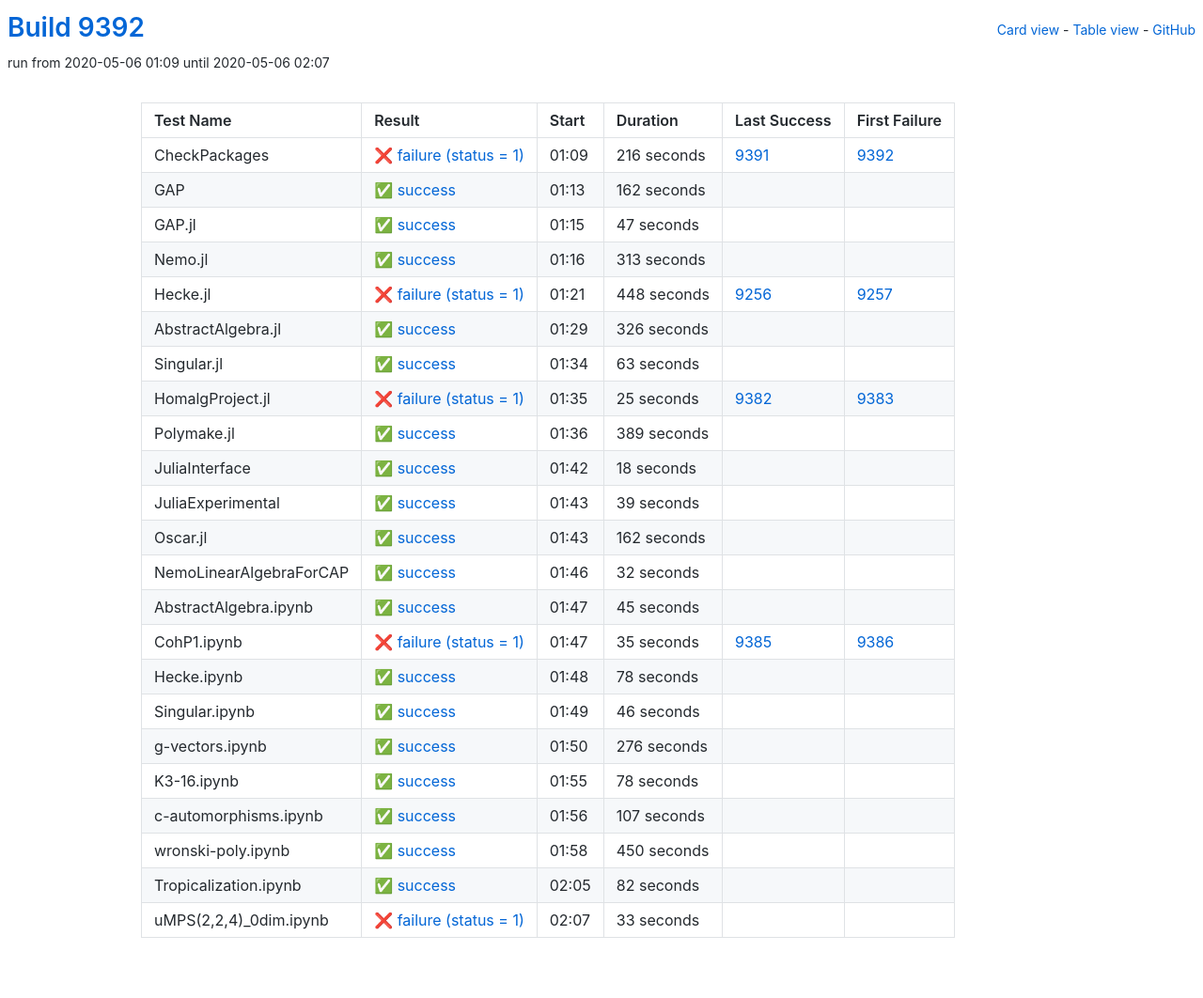
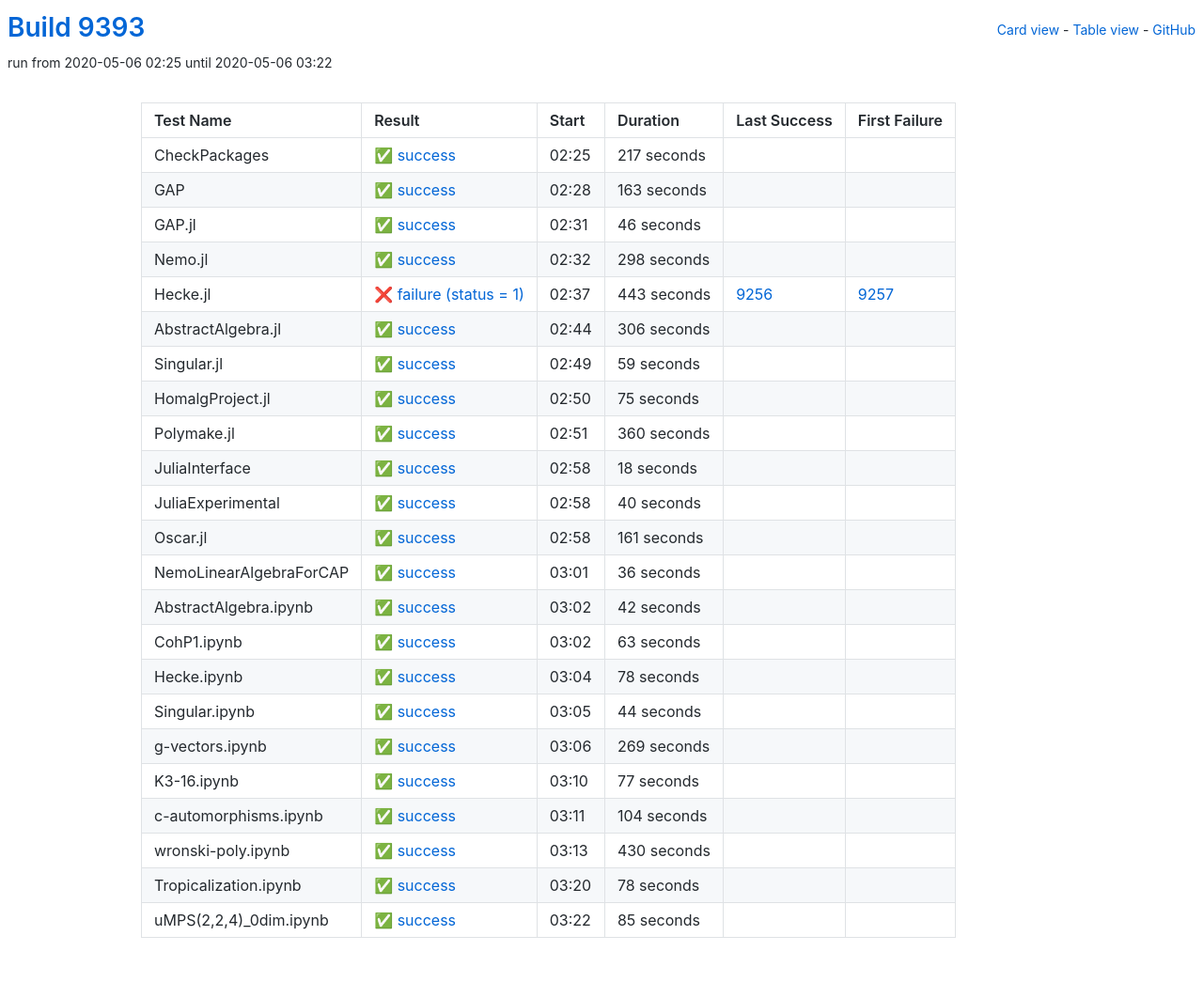
Before and after one commit to oscar-system/oscar-ci-status, a Jekyll site: the page built from table.html, in a window 1280 px wide. Shown: the whole page at 94% size. Built offline with Jekyll 4.4.1, drawn with Linux system fonts in a browser that asks for light colours.

Commit message:
Build 9393

```diff
--- a/_data/ci.yml
+++ b/_data/ci.yml
@@ -1,113 +1,113 @@
-build: 9392
-build_url: https://oscarci.mathematik.uni-kl.de/job/oscar/9392/
+build: 9393
+build_url: https://oscarci.mathematik.uni-kl.de/job/oscar/9393/
 job: oscar
 tests:
-- duration: 216
-  exitcode: 1
-  first_failure: 9392
-  first_failure_url: https://oscarci.mathematik.uni-kl.de/job/oscar/9392/
+- duration: 217
+  exitcode: 0
+  first_failure: false
+  first_failure_url: null
   id: checkpackages
-  last_success: 9391
-  last_success_url: https://oscarci.mathematik.uni-kl.de/job/oscar/9391/
-  log: https://oscarci.mathematik.uni-kl.de/job/oscar/9392/artifact/logs/build-9392/CheckPackages.log
+  last_success: false
+  last_success_url: null
+  log: https://oscarci.mathematik.uni-kl.de/job/oscar/9393/artifact/logs/build-9393/CheckPackages.log
   name: CheckPackages
-  start: 2020-05-06 01:09
-  status: failure
-  success: false
-- duration: 162
+  start: 2020-05-06 02:25
+  status: success
+  success: true
+- duration: 163
   exitcode: 0
   first_failure: false
   first_failure_url: null
   id: gap
   last_success: false
   last_success_url: null
-  log: https://oscarci.mathematik.uni-kl.de/job/oscar/9392/artifact/logs/build-9392/GAP.log
+  log: https://oscarci.mathematik.uni-kl.de/job/oscar/9393/artifact/logs/build-9393/GAP.log
   name: GAP
-  start: 2020-05-06 01:13
+  start: 2020-05-06 02:28
   status: success
   success: true
-- duration: 47
+- duration: 46
   exitcode: 0
   first_failure: false
   first_failure_url: null
   id: gap-jl
   last_success: false
   last_success_url: null
-  log: https://oscarci.mathematik.uni-kl.de/job/oscar/9392/artifact/logs/build-9392/GAP.jl.log
+  log: https://oscarci.mathematik.uni-kl.de/job/oscar/9393/artifact/logs/build-9393/GAP.jl.log
   name: GAP.jl
-  start: 2020-05-06 01:15
+  start: 2020-05-06 02:31
   status: success
   success: true
-- duration: 313
+- duration: 298
   exitcode: 0
   first_failure: false
   first_failure_url: null
   id: nemo-jl
   last_success: false
   last_success_url: null
-  log: https://oscarci.mathematik.uni-kl.de/job/oscar/9392/artifact/logs/build-9392/Nemo.jl.log
+  log: https://oscarci.mathematik.uni-kl.de/job/oscar/9393/artifact/logs/build-9393/Nemo.jl.log
   name: Nemo.jl
-  start: 2020-05-06 01:16
+  start: 2020-05-06 02:32
   status: success
   success: true
-- duration: 448
+- duration: 443
   exitcode: 1
   first_failure: 9257
   first_failure_url: https://oscarci.mathematik.uni-kl.de/job/oscar/9257/
   id: hecke-jl
   last_success: 9256
   last_success_url: https://oscarci.mathematik.uni-kl.de/job/oscar/9256/
-  log: https://oscarci.mathematik.uni-kl.de/job/oscar/9392/artifact/logs/build-9392/Hecke.jl.log
+  log: https://oscarci.mathematik.uni-kl.de/job/oscar/9393/artifact/logs/build-9393/Hecke.jl.log
   name: Hecke.jl
-  start: 2020-05-06 01:21
+  start: 2020-05-06 02:37
   status: failure
   success: false
-- duration: 326
+- duration: 306
   exitcode: 0
   first_failure: false
   first_failure_url: null
   id: abstractalgebra-jl
   last_success: false
   last_success_url: null
-  log: https://oscarci.mathematik.uni-kl.de/job/oscar/9392/artifact/logs/build-9392/AbstractAlgebra.jl.log
+  log: https://oscarci.mathematik.uni-kl.de/job/oscar/9393/artifact/logs/build-9393/AbstractAlgebra.jl.log
   name: AbstractAlgebra.jl
-  start: 2020-05-06 01:29
+  start: 2020-05-06 02:44
   status: success
   success: true
-- duration: 63
+- duration: 59
   exitcode: 0
   first_failure: false
   first_failure_url: null
   id: singular-jl
   last_success: false
   last_success_url: null
-  log: https://oscarci.mathematik.uni-kl.de/job/oscar/9392/artifact/logs/build-9392/Singular.jl.log
+  log: https://oscarci.mathematik.uni-kl.de/job/oscar/9393/artifact/logs/build-9393/Singular.jl.log
   name: Singular.jl
-  start: 2020-05-06 01:34
+  start: 2020-05-06 02:49
   status: success
   success: true
-- duration: 25
-  exitcode: 1
-  first_failure: 9383
-  first_failure_url: https://oscarci.mathematik.uni-kl.de/job/oscar/9383/
+- duration: 75
+  exitcode: 0
+  first_failure: false
+  first_failure_url: null
   id: homalgproject-jl
-  last_success: 9382
-  last_success_url: https://oscarci.mathematik.uni-kl.de/job/oscar/9382/
-  log: https://oscarci.mathematik.uni-kl.de/job/oscar/9392/artifact/logs/build-9392/HomalgProject.jl.log
+  last_success: false
+  last_success_url: null
+  log: https://oscarci.mathematik.uni-kl.de/job/oscar/9393/artifact/logs/build-9393/HomalgProject.jl.log
   name: HomalgProject.jl
-  start: 2020-05-06 01:35
-  status: failure
-  success: false
-- duration: 389
+  start: 2020-05-06 02:50
+  status: success
+  success: true
+- duration: 360
   exitcode: 0
   first_failure: false
   first_failure_url: null
   id: polymake-jl
   last_success: false
   last_success_url: null
-  log: https://oscarci.mathematik.uni-kl.de/job/oscar/9392/artifact/logs/build-9392/Polymake.jl.log
+  log: https://oscarci.mathematik.uni-kl.de/job/oscar/9393/artifact/logs/build-9393/Polymake.jl.log
   name: Polymake.jl
-  start: 2020-05-06 01:36
+  start: 2020-05-06 02:51
   status: success
   success: true
 - duration: 18
@@ -117,71 +117,71 @@ tests:
   id: juliainterface
   last_success: false
   last_success_url: null
-  log: https://oscarci.mathematik.uni-kl.de/job/oscar/9392/artifact/logs/build-9392/JuliaInterface.log
+  log: https://oscarci.mathematik.uni-kl.de/job/oscar/9393/artifact/logs/build-9393/JuliaInterface.log
   name: JuliaInterface
-  start: 2020-05-06 01:42
+  start: 2020-05-06 02:58
   status: success
   success: true
-- duration: 39
+- duration: 40
   exitcode: 0
   first_failure: false
   first_failure_url: null
   id: juliaexperimental
   last_success: false
   last_success_url: null
-  log: https://oscarci.mathematik.uni-kl.de/job/oscar/9392/artifact/logs/build-9392/JuliaExperimental.log
+  log: https://oscarci.mathematik.uni-kl.de/job/oscar/9393/artifact/logs/build-9393/JuliaExperimental.log
   name: JuliaExperimental
-  start: 2020-05-06 01:43
+  start: 2020-05-06 02:58
   status: success
   success: true
-- duration: 162
+- duration: 161
   exitcode: 0
   first_failure: false
   first_failure_url: null
   id: oscar-jl
   last_success: false
   last_success_url: null
-  log: https://oscarci.mathematik.uni-kl.de/job/oscar/9392/artifact/logs/build-9392/Oscar.jl.log
+  log: https://oscarci.mathematik.uni-kl.de/job/oscar/9393/artifact/logs/build-9393/Oscar.jl.log
   name: Oscar.jl
-  start: 2020-05-06 01:43
+  start: 2020-05-06 02:58
   status: success
   success: true
-- duration: 32
+- duration: 36
   exitcode: 0
   first_failure: false
   first_failure_url: null
   id: nemolinearalgebraforcap
   last_success: false
   last_success_url: null
-  log: https://oscarci.mathematik.uni-kl.de/job/oscar/9392/artifact/logs/build-9392/NemoLinearAlgebraForCAP.log
+  log: https://oscarci.mathematik.uni-kl.de/job/oscar/9393/artifact/logs/build-9393/NemoLinearAlgebraForCAP.log
   name: NemoLinearAlgebraForCAP
-  start: 2020-05-06 01:46
+  start: 2020-05-06 03:01
   status: success
   success: true
-- duration: 45
+- duration: 42
   exitcode: 0
   first_failure: false
   first_failure_url: null
   id: abstractalgebra-ipynb
   last_success: false
   last_success_url: null
-  log: https://oscarci.mathematik.uni-kl.de/job/oscar/9392/artifact/logs/build-9392/AbstractAlgebra.ipynb.log
+  log: https://oscarci.mathematik.uni-kl.de/job/oscar/9393/artifact/logs/build-9393/AbstractAlgebra.ipynb.log
   name: AbstractAlgebra.ipynb
-  start: 2020-05-06 01:47
+  start: 2020-05-06 03:02
   status: success
   success: true
-- duration: 35
-  exitcode: 1
-  first_failure: 9386
-  first_failure_url: https://oscarci.mathematik.uni-kl.de/job/oscar/9386/
+- duration: 63
+  exitcode: 0
+  first_failure: false
+  first_failure_url: null
   id: cohp1-ipynb
-  last_success: 9385
-  last_success_url: https://oscarci.mathematik.uni-kl.de/job/oscar/9385/
-  log: https://oscarci.mathematik.uni-kl.de/job/oscar/9392/artifact/logs/build-9392/CohP1.ipynb.log
+  last_success: false
+  last_success_url: null
+  log: https://oscarci.mathematik.uni-kl.de/job/oscar/9393/artifact/logs/build-9393/CohP1.ipynb.log
   name: CohP1.ipynb
-  start: 2020-05-06 01:47
-  status: failure
-  success: false
+  start: 2020-05-06 03:02
+  status: success
+  success: true
 - duration: 78
   exitcode: 0
   first_failure: false
@@ -189,92 +189,92 @@ tests:
   id: hecke-ipynb
   last_success: false
   last_success_url: null
-  log: https://oscarci.mathematik.uni-kl.de/job/oscar/9392/artifact/logs/build-9392/Hecke.ipynb.log
+  log: https://oscarci.mathematik.uni-kl.de/job/oscar/9393/artifact/logs/build-9393/Hecke.ipynb.log
   name: Hecke.ipynb
-  start: 2020-05-06 01:48
+  start: 2020-05-06 03:04
   status: success
   success: true
-- duration: 46
+- duration: 44
   exitcode: 0
   first_failure: false
   first_failure_url: null
   id: singular-ipynb
   last_success: false
   last_success_url: null
-  log: https://oscarci.mathematik.uni-kl.de/job/oscar/9392/artifact/logs/build-9392/Singular.ipynb.log
+  log: https://oscarci.mathematik.uni-kl.de/job/oscar/9393/artifact/logs/build-9393/Singular.ipynb.log
   name: Singular.ipynb
-  start: 2020-05-06 01:49
+  start: 2020-05-06 03:05
   status: success
   success: true
-- duration: 276
+- duration: 269
   exitcode: 0
   first_failure: false
   first_failure_url: null
   id: g-vectors-ipynb
   last_success: false
   last_success_url: null
-  log: https://oscarci.mathematik.uni-kl.de/job/oscar/9392/artifact/logs/build-9392/g-vectors.ipynb.log
+  log: https://oscarci.mathematik.uni-kl.de/job/oscar/9393/artifact/logs/build-9393/g-vectors.ipynb.log
   name: g-vectors.ipynb
-  start: 2020-05-06 01:50
+  start: 2020-05-06 03:06
+  status: success
+  success: true
+- duration: 77
+  exitcode: 0
+  first_failure: false
+  first_failure_url: null
+  id: k3-16-ipynb
+  last_success: false
+  last_success_url: null
+  log: https://oscarci.mathematik.uni-kl.de/job/oscar/9393/artifact/logs/build-9393/K3-16.ipynb.log
+  name: K3-16.ipynb
+  start: 2020-05-06 03:10
+  status: success
+  success: true
+- duration: 104
+  exitcode: 0
+  first_failure: false
+  first_failure_url: null
+  id: c-automorphisms-ipynb
+  last_success: false
+  last_success_url: null
+  log: https://oscarci.mathematik.uni-kl.de/job/oscar/9393/artifact/logs/build-9393/c-automorphisms.ipynb.log
+  name: c-automorphisms.ipynb
+  start: 2020-05-06 03:11
+  status: success
+  success: true
+- duration: 430
+  exitcode: 0
+  first_failure: false
+  first_failure_url: null
+  id: wronski-poly-ipynb
+  last_success: false
+  last_success_url: null
+  log: https://oscarci.mathematik.uni-kl.de/job/oscar/9393/artifact/logs/build-9393/wronski-poly.ipynb.log
+  name: wronski-poly.ipynb
+  start: 2020-05-06 03:13
   status: success
   success: true
 - duration: 78
   exitcode: 0
   first_failure: false
   first_failure_url: null
-  id: k3-16-ipynb
-  last_success: false
-  last_success_url: null
-  log: https://oscarci.mathematik.uni-kl.de/job/oscar/9392/artifact/logs/build-9392/K3-16.ipynb.log
-  name: K3-16.ipynb
-  start: 2020-05-06 01:55
-  status: success
-  success: true
-- duration: 107
-  exitcode: 0
-  first_failure: false
-  first_failure_url: null
-  id: c-automorphisms-ipynb
-  last_success: false
-  last_success_url: null
-  log: https://oscarci.mathematik.uni-kl.de/job/oscar/9392/artifact/logs/build-9392/c-automorphisms.ipynb.log
-  name: c-automorphisms.ipynb
-  start: 2020-05-06 01:56
-  status: success
-  success: true
-- duration: 450
-  exitcode: 0
-  first_failure: false
-  first_failure_url: null
-  id: wronski-poly-ipynb
-  last_success: false
-  last_success_url: null
-  log: https://oscarci.mathematik.uni-kl.de/job/oscar/9392/artifact/logs/build-9392/wronski-poly.ipynb.log
-  name: wronski-poly.ipynb
-  start: 2020-05-06 01:58
-  status: success
-  success: true
-- duration: 82
-  exitcode: 0
-  first_failure: false
-  first_failure_url: null
   id: tropicalization-ipynb
   last_success: false
   last_success_url: null
-  log: https://oscarci.mathematik.uni-kl.de/job/oscar/9392/artifact/logs/build-9392/Tropicalization.ipynb.log
+  log: https://oscarci.mathematik.uni-kl.de/job/oscar/9393/artifact/logs/build-9393/Tropicalization.ipynb.log
   name: Tropicalization.ipynb
-  start: 2020-05-06 02:05
+  start: 2020-05-06 03:20
   status: success
   success: true
-- duration: 33
-  exitcode: 1
+- duration: 85
+  exitcode: 0
   first_failure: false
   first_failure_url: null
   id: umps-2-2-4-0dim-ipynb
   last_success: false
   last_success_url: null
-  log: https://oscarci.mathematik.uni-kl.de/job/oscar/9392/artifact/logs/build-9392/uMPS-2-2-4-_0dim.ipynb.log
+  log: https://oscarci.mathematik.uni-kl.de/job/oscar/9393/artifact/logs/build-9393/uMPS-2-2-4-_0dim.ipynb.log
   name: uMPS(2,2,4)_0dim.ipynb
-  start: 2020-05-06 02:07
-  status: failure
-  success: false
+  start: 2020-05-06 03:22
+  status: success
+  success: true
```
Also changed, not shown: README.md.
